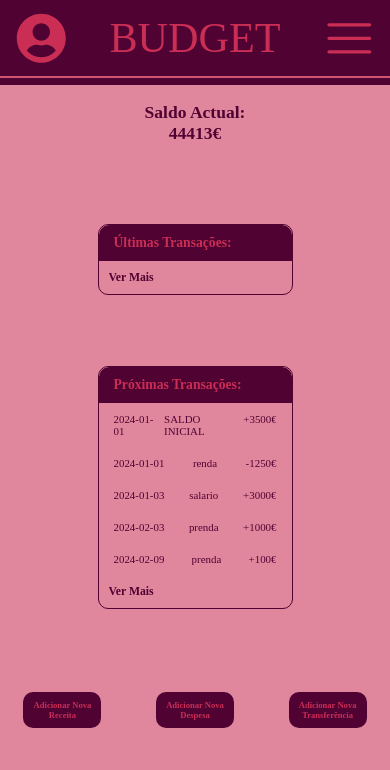
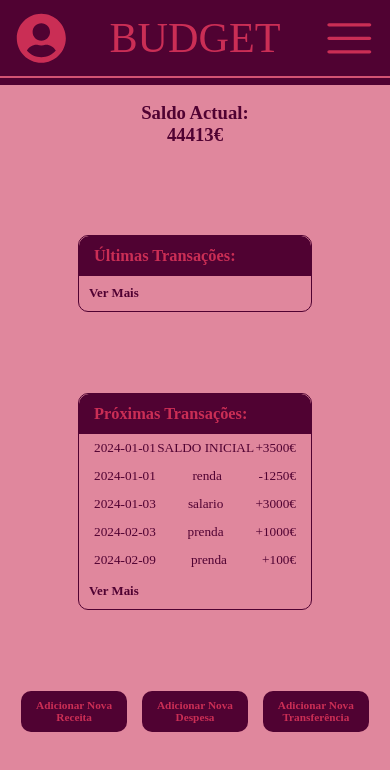
Before and after one commit to catarina-bsilva/Budget-app, a React (Vite) app: page /Budget-app/Dashboard in a window 390 px wide. Shown: the top 770 px of the page. Built offline with nearby package versions, Linux system fonts and the light colour scheme; a web font is replaced by a local one.

Commit message:
correcção responsividade2

```diff
--- a/src/components/paginas/receitas/novaReceita.jsx
+++ b/src/components/paginas/receitas/novaReceita.jsx
@@ -140,7 +140,7 @@ const novaReceita = () => {
                   <label htmlFor={conta.nome}>
                   {IconComponent && <IconComponent />} {/* Renderize o ícone somente se existir */}
                   <span className='NomeCategoria'>
-                    {conta.nome} <span className="Caneta"><HiOutlinePencil className="Caneta" /></span>
+                    {conta.nome}
                   </span>
                   </label>
                 </div>
--- a/src/components/paginas/transferencias/novaTransferencia.jsx
+++ b/src/components/paginas/transferencias/novaTransferencia.jsx
@@ -116,7 +116,7 @@ const novaTransferencia = () => {
                   <label htmlFor={conta.nome}>
                   {IconComponent && <IconComponent />} {/* Renderize o ícone somente se existir */}
                   <span className='NomeCategoria'>
-                    {conta.nome} <span className="Caneta"><HiOutlinePencil className="Caneta" /></span>
+                    {conta.nome}
                   </span>
                   </label>
                 </div>
--- a/src/styles/dashboard.sass
+++ b/src/styles/dashboard.sass
@@ -71,9 +71,9 @@
         display: grid
         grid-template-columns: auto auto
         grid-auto-rows: 60% 40%
-        justify-content: space-around
+        justify-content: center
+        gap: 3vw
         overflow: hidden
-        margin-left: 4vw
 
     #SaldoDashboard
         font-size: 4.5vw
@@ -85,48 +85,7 @@
         margin-top: 10vh
 
     .DashboardCard
-        width: 40vw
-
-        h3
-            font-size: 3.2vw
-            padding: 10px 15px
-
-        li
-            padding: 10px 15px
-            font-size: 2.2vw
-
-    .BtnVerMais
-        font-size: 2.2vw !important
-
-    #DashboardLinks
-        margin-top: -10vh
-        height: 35vh
-        order: 3
-        display: flex
-        width: 88vw
-        flex-direction: row
-        justify-items: space-between
-        grid-column:1/3
-
-    .Link
-        width: 20vw !important
-        padding: 1vh 2vw !important
-        font-size: 2.2vw !important
-
-@media (max-width: 500px)
-    #ContainerDashboard
-        display: flex
-        flex-direction: column
-        height: 82vh
-        margin-top: 1vh !important
-        overflow-y: hidden !important
-    #SaldoDashboard
-        font-size: 4.5vw
-        margin-top: 2vh
-        margin-bottom: 1vh
-
-    .DashboardCard
-        width: 50vw
+        width: 45vw
 
         h3
             font-size: 3.5vw
@@ -137,23 +96,63 @@
             font-size: 2.8vw
 
     .BtnVerMais
-        font-size: 3vw !important
+        font-size: 2.8vw !important
+        padding: 0.6vh
+
+    #DashboardLinks
+        margin-top: -10vh
+        height: 35vh
+        order: 3
+        display: flex
+        flex-direction: row
+        justify-items: space-between
+        grid-column:1/3
+
+    .Link
+        width: 27vw !important
+        padding: 1vh 2vw !important
+        font-size: 2.8vw !important
+
+@media (max-width: 500px)
+    #ContainerDashboard
+        display: flex
+        flex-direction: column
+        height: 82vh
+        margin-top: 1vh !important
+        overflow-y: hidden !important
+    #SaldoDashboard
+        font-size: 4.8vw
+        margin-top: 2vh
+        margin-bottom: 1vh
+
+    .DashboardCard
+        width: 60vw
+
+        h3
+            font-size: 4.2vw
+            padding: 10px 15px
+
+        li
+            padding: 6px 15px
+            font-size: 3.4vw
+
+    .BtnVerMais
+        font-size: 3.3vw !important
 
     #DashboardLinks
         margin-top: -14vh
-        height: 35vh
+        height: 33vh
         order: 3
         display: flex
-        width: 88vw
         flex-direction: row
-        justify-items: space-between
         grid-column:1/3
         margin-bottom: -10vh
 
     .Link
-        width: 20vw !important
+        width: 27vw !important
         padding: 1vh 2vw !important
-        font-size: 2.2vw !important
+        font-size: 2.9vw !important
+        margin: 2vw
 
     #dashboardMain
         overflow-y: hidden !important
--- a/src/styles/novaTransacao.sass
+++ b/src/styles/novaTransacao.sass
@@ -70,6 +70,9 @@ form
         input[type=text]
             width: 40vw
 
+        input[type=date]
+            font-size: 4vw
+
         input[type=number]
             width: 50vw
 
@@ -92,7 +95,7 @@ form
 
 @media (max-width: 500px)
     #TituloPagina
-        font-size: 6.9vw
+        font-size: 6vw
         margin-top: 2vh
 
     form
@@ -107,6 +110,9 @@ form
 
         input[type=text]
             width: 40vw
+
+        input[type=date]
+            font-size: 5vw
 
         input[type=number]
             width: 51vw
--- a/src/styles/paginaInicial.sass
+++ b/src/styles/paginaInicial.sass
@@ -5,19 +5,16 @@
     display: flex
     justify-content: center
     margin: auto
-
     border-radius: 20px
     padding: 2px 12px
     color: variables.$Cor1
     font-weight: bold
-
     text-align: center
 
 
 #ContainerSignIn
     margin: auto
     border: 2px solid variables.$Cor1
-
     height: 100%
     text-align: left
     border-radius: 20px
@@ -157,6 +154,10 @@
         font-size: 3.8vw !important
         margin-bottom: 2vh !important
 
+    #BtnEntrar
+        font-size: 3.8vw !important
+        margin-bottom: 2vh !important
+
     #ConfirmPasswordLabel
         color: white
 
@@ -208,6 +209,10 @@
         font-size: 4.8vw !important
         margin-bottom: 2vh !important
 
+    #BtnEntrar
+        font-size: 4.8vw !important
+        margin-bottom: 2vh !important
+
     #ConfirmPasswordLabel
         color: white
 
--- a/src/styles/transacoes.sass
+++ b/src/styles/transacoes.sass
@@ -152,7 +152,9 @@
 
 @media (max-width: 500px)
     #TituloTransacoes
-        font-size: 6vw  !important
+        font-size: 6vw
+        margin-top: 2vh
+
     .ContainerTransacoes
         width: 90vw
         margin: 1vh auto
```
Also changed, not shown: 5 other files (tests, documents, lock files or other folders).
